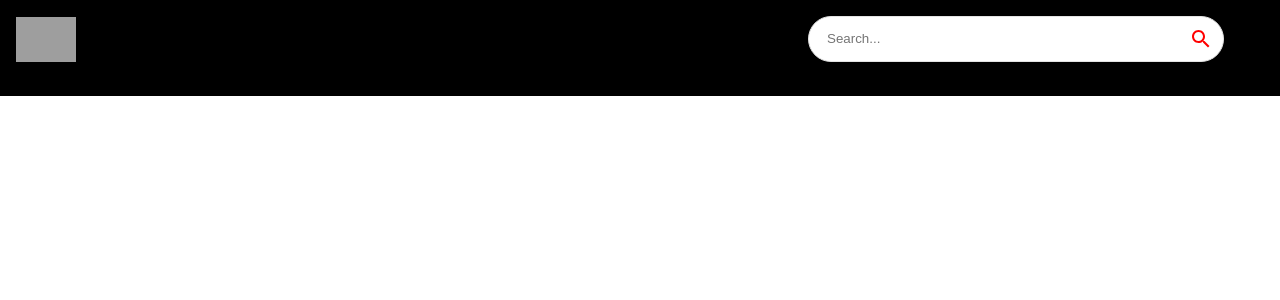
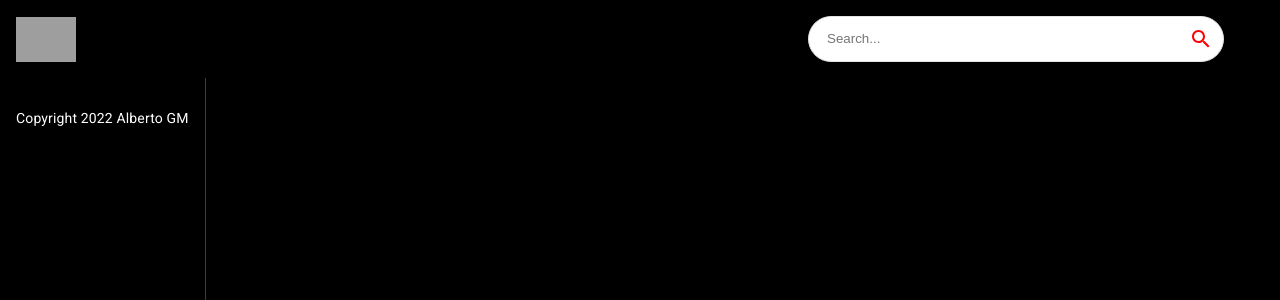
Before and after one commit to AlbertoG22/youtube-clone, a React (Vite) app: page / in a window 1280 px wide. Shown: the top 300 px of the page. Built offline with nearby package versions, Linux system fonts and the light colour scheme; grey boxes are pictures that could not be loaded.

Commit message:
Feed component pt.1

```diff
--- a/src/components/Feed.jsx
+++ b/src/components/Feed.jsx
@@ -1,7 +1,21 @@
-import React from 'react';
+import { useState, useEffect } from "react";
+import { Box, Stack, Typography } from "@mui/material";
 
 export const Feed = () => {
   return (
-    <div>Feed</div>
+    <Stack sx={{ flexDirection: { sx: "column", md: "row" } }}>
+      <Box
+        sx={{
+          height: { sx: "auto", md: "92vh" },
+          borderRight: "1px solid #3d3d3d",
+          px: { sx: 0, md: 2 }
+        }}
+      >
+        Sidebar
+        <Typography className="copyright" variant="body2" sx={{ mt: 1.5, color: '#fff' }}>
+          Copyright 2022 Alberto GM
+        </Typography>
+      </Box>
+    </Stack>
   );
 };
```
